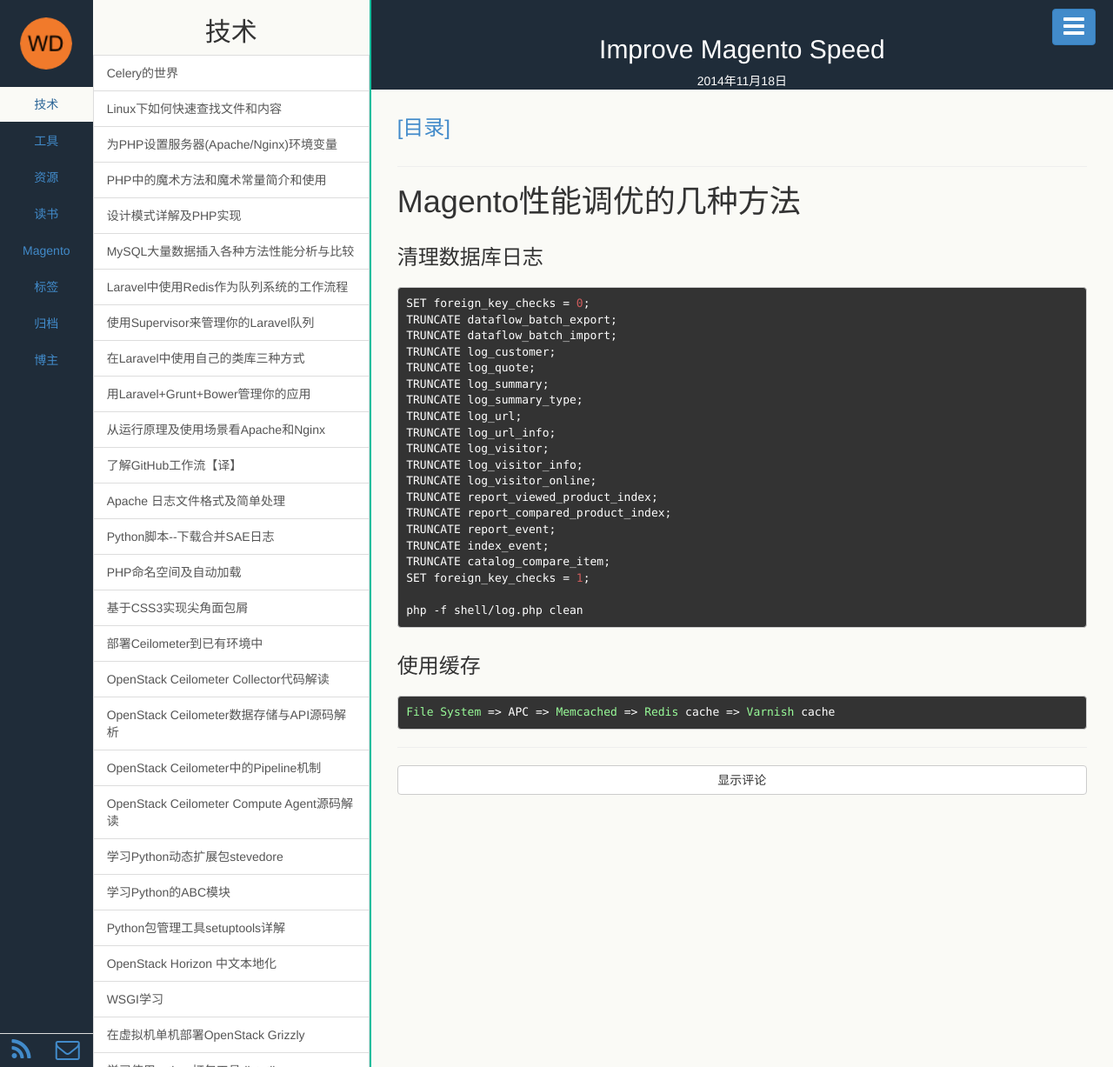
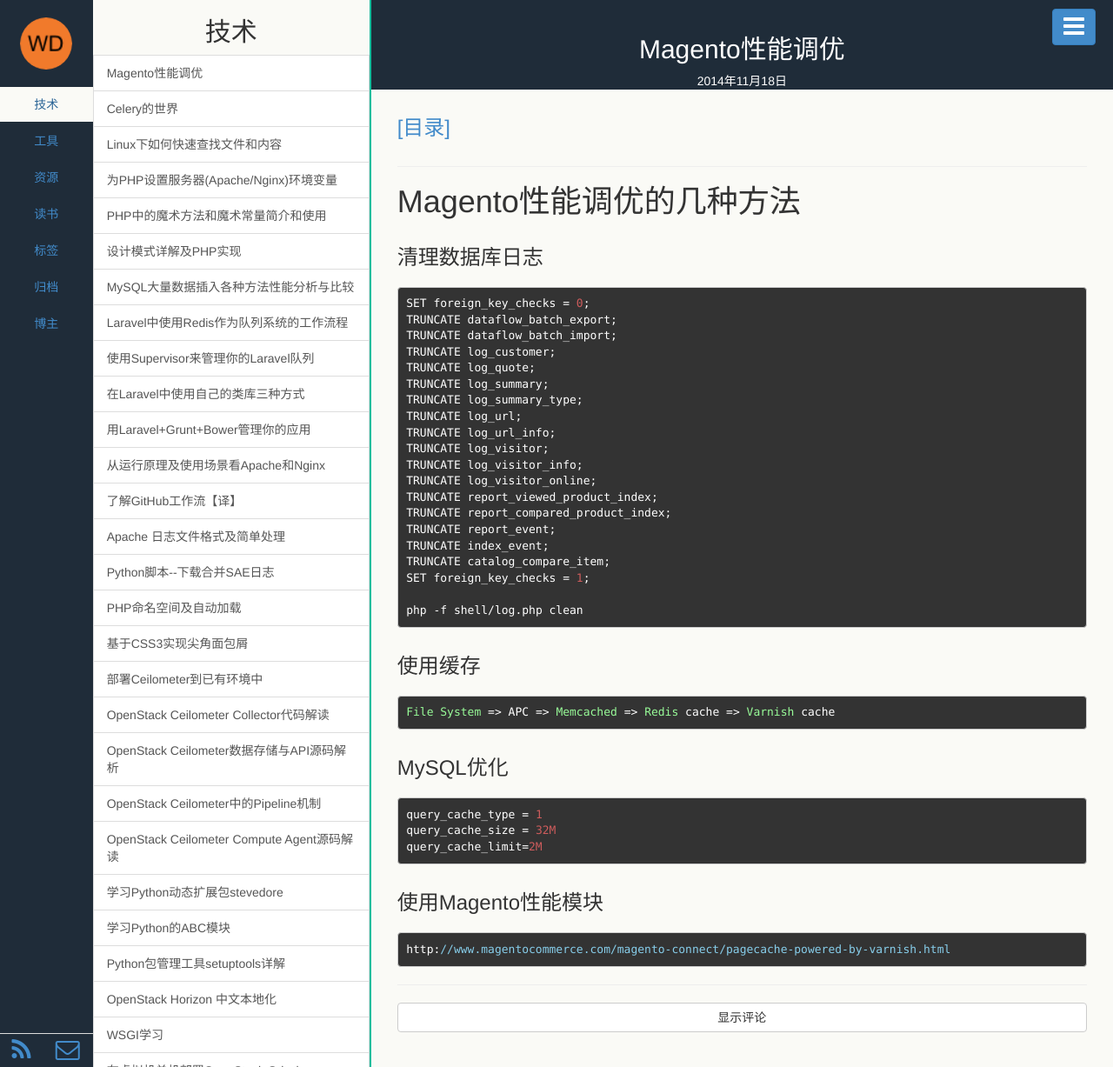
Before and after one commit to wonderfan/wonderfan.github.io, a Jekyll site: the page built from _posts/2014-11-18-improve-magento-speed.md, in a window 1280 px wide. Shown: the whole page at 87% size. Built offline with Jekyll 4.4.1, drawn with Linux system fonts in a browser that asks for light colours; comment, search, counter and statistics services are not loaded.

Commit message:
Update 2014-11-18-improve-magento-speed.md

```diff
--- a/_posts/2014-11-18-improve-magento-speed.md
+++ b/_posts/2014-11-18-improve-magento-speed.md
@@ -1,7 +1,8 @@
 ---
 layout: post
-category: Magento
-Tag: Magento
+title: Magento性能调优
+category: 技术
+Tags: Magento
 keywords: magento,speed,优化
 description: magento性能调优
 ---
@@ -34,3 +35,13 @@
 ### 使用缓存
 
     File System => APC => Memcached => Redis cache => Varnish cache
+
+### MySQL优化
+
+    query_cache_type = 1
+    query_cache_size = 32M
+    query_cache_limit=2M
+
+### 使用Magento性能模块
+
+    http://www.magentocommerce.com/magento-connect/pagecache-powered-by-varnish.html
```
